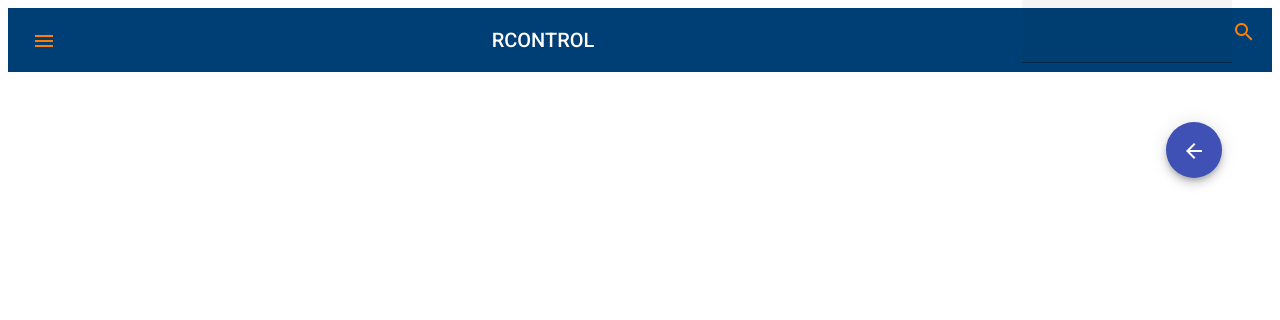
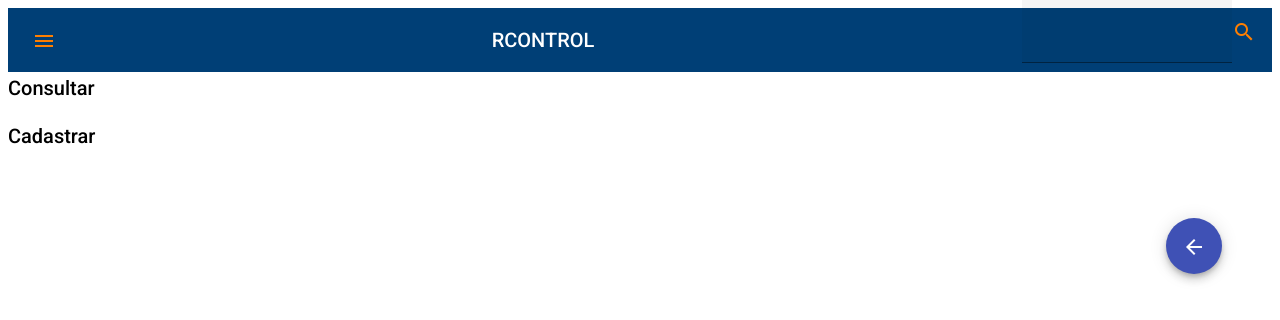
Before and after one commit to fcnogueirarp/rodoControl, an Angular app: page /consultas in a window 1280 px wide. Before the commit this address led to /. Shown: the top 320 px of the page. Built offline with nearby package versions, Linux system fonts and the light colour scheme.

Commit message:
before change in pages

```diff
--- a/src/app/app-routing.module.ts
+++ b/src/app/app-routing.module.ts
@@ -2,6 +2,7 @@ import { NgModule } from '@angular/core';
 import { RouterModule, Routes } from '@angular/router';
 import { CadastrosComponent } from './pages/cadastros/cadastros.component';
 import { CepComponent } from './pages/cep/cep.component';
+import { ConsultasComponent } from './pages/consultas/consultas.component';
 import { CteComponent } from './pages/cte/cte.component';
 import { CtrcComponent } from './pages/ctrc/ctrc.component';
 import { DespesasComponent } from './pages/despesas/despesas.component';
@@ -18,7 +19,7 @@ import { VeiculosComponent } from './pages/veiculos/veiculos.component';
 
 const routes: Routes = [
   { path: 'home', component: HomeComponent },
-  { path: 'cadastros', component: CadastrosComponent },
+  { path: 'consultas', component: ConsultasComponent },
   { path: 'cte', component: CteComponent },
   { path: 'ctrc', component: CtrcComponent },
   { path: 'despesas', component: DespesasComponent },
--- a/src/app/app.module.ts
+++ b/src/app/app.module.ts
@@ -27,6 +27,7 @@ import { ToolbarComponent } from './components/toolbar/toolbar.component';
 import { TitleComponent } from './components/title/title.component';
 import { LinkbuttonComponent } from './components/linkbutton/linkbutton.component';
 import { CepComponent } from './pages/cep/cep.component';
+
 
 @NgModule({
   declarations: [
--- /dev/null
+++ b/src/app/pages/consultas/consultas.component.html
@@ -0,0 +1,2 @@
+<h2>Consultar</h2>
+<h2>Cadastrar</h2>
--- /dev/null
+++ b/src/app/pages/consultas/consultas.component.ts
@@ -0,0 +1,15 @@
+import { Component, OnInit } from '@angular/core';
+
+@Component({
+  selector: 'app-consultas',
+  templateUrl: './consultas.component.html',
+  styleUrls: ['./consultas.component.sass']
+})
+export class ConsultasComponent implements OnInit {
+
+  constructor() { }
+
+  ngOnInit(): void {
+  }
+
+}
```
Also changed, not shown: src/app/pages/consultas/consultas.component.sass (added), 1 other file (tests, documents, lock files or other folders).
